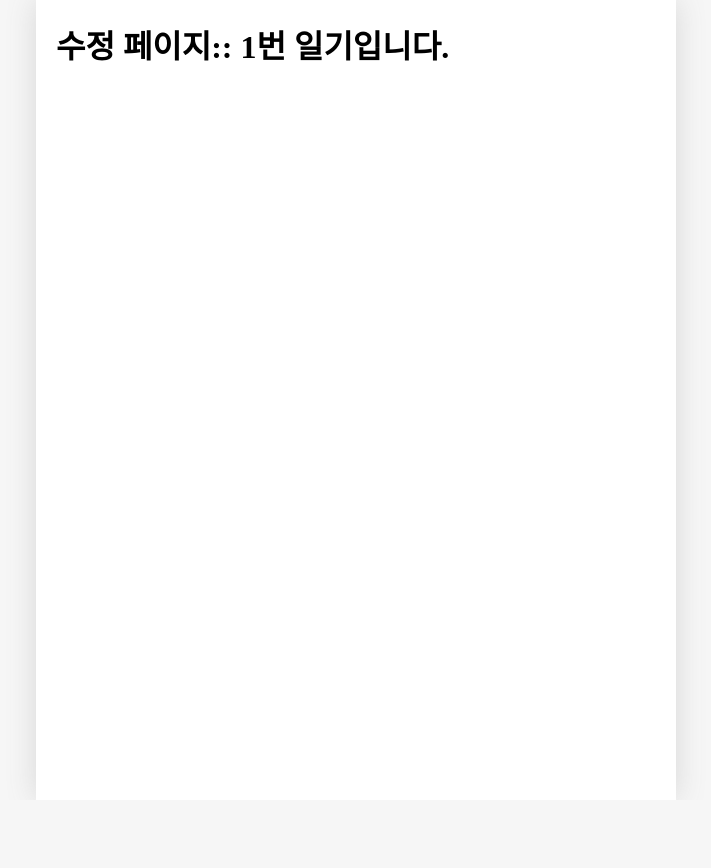
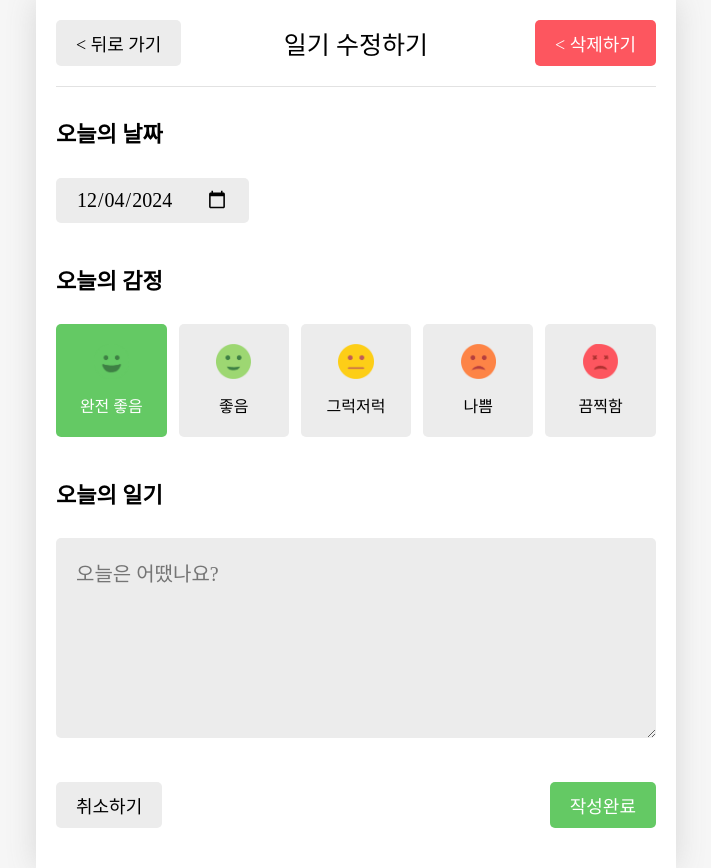
Before and after one commit to takealittletime/Study_ReactJS, a React (Vite) app in the folder ONEBITE-REACT/section12/: page /edit/1 in a window 1280 px wide. Shown: the whole page, without its empty margins (284-995 px from the left). Before the commit the page ends 800 px from the top, so only its background shows below. Built offline with nearby package versions, Linux system fonts and the light colour scheme; a web font is replaced by a local one.

Commit message:
New페이지 구현, Edit 페이지 구현_0.0

```diff
--- a/ONEBITE-REACT/section12/src/components/Editor.jsx
+++ b/ONEBITE-REACT/section12/src/components/Editor.jsx
@@ -1,6 +1,9 @@
 import './Editor.css'
 import EmotionItem from './EmotionItem';
 import Button from './Button';
+
+import { useState } from 'react';
+import { useNavigate } from 'react-router-dom';
 
 const emotionList = [
   {
@@ -26,32 +29,99 @@ const emotionList = [
 
 ]
 
-const Editor = ()=>{
-  const emotionId = 1;
+const getStringedDate = (targetDate) =>{
+  // 날짜 객체 문자열로 parsing-> YYYY-MM-DD
+  let year = targetDate.getFullYear();
+  let month = targetDate.getMonth() + 1;
+  let date = targetDate.getDate();
+
+  if (month < 10) {
+    month = `0${month}`;
+  }
+  if (date < 10){
+    date = `0${date}`;
+  }
+
+  return `${year}-${month}-${date}`;
+};
+
+const Editor = ({ onSubmit })=>{
+  const nav = useNavigate();
+
+  const [input, setInput] = useState({
+    createdDate: new Date(),
+    emotionId: 1,
+    content:"",
+  });
+
+  const onChangeInput = (e)=>{
+    let name = e.target.name;
+    let value = e.target.value;
+
+    if (name == 'createdDate'){
+      value = new Date(value);
+    }
+
+    setInput({
+      ...input,
+      [name]: value,
+    });
+  };
+
+  const onClickSubmitButton = () => {
+    onSubmit(input);
+  }
 
   return (
     <div className='Editor'>
 
       <section className='date_section'>
         <h4>오늘의 날짜</h4>
-        <input type='date'></input>
+        <input
+          name='createdDate'
+          onChange={onChangeInput}
+          value={getStringedDate(input.createdDate)}
+          type='date'
+        />
       </section>
 
       <section className='emotion_section'>
         <h4>오늘의 감정</h4>
         <div className='emotion_list_wrapper'>
-          {emotionList.map((item)=><EmotionItem key={item.emotionId} {...item} isSelected = {item.emotionId == emotionId} />)}
+          {emotionList.map((item)=>(
+            <EmotionItem onClick={()=>
+              onChangeInput({
+                target : {
+                  name: 'emotionId',
+                  value: item.emotionId,
+                },
+              })
+            }
+            key={item.emotionId}
+            {...item}
+            isSelected = {item.emotionId == input.emotionId}
+          />
+        ))}
         </div>
       </section>
 
       <section className='content_section'>
         <h4>오늘의 일기</h4>
-        <textarea placeholder='오늘은 어땠나요?'></textarea>
+        <textarea
+          name='content'
+          value={input.content}
+          onChange={onChangeInput}
+          placeholder='오늘은 어땠나요?'/>
       </section>
 
       <section className='button_section'>
-        <Button text={'취소하기'}/>
-        <Button text={'작성완료'} type={'POSITIVE'} />
+        <Button onClick={()=>nav(-1)}
+        text={'취소하기'}/>
+        <Button
+          onClick={onClickSubmitButton}
+          text={'작성완료'}
+          type={'POSITIVE'}
+        />
       </section>
 
     </div>
--- a/ONEBITE-REACT/section12/src/components/EmotionItem.jsx
+++ b/ONEBITE-REACT/section12/src/components/EmotionItem.jsx
@@ -1,10 +1,16 @@
 import './EmotionItem.css'
 import { getEmotionImage } from '../util/get-emotion-image';
 
-const EmotionItem = ({emotionId, emotionName, isSelected}) => {
+const EmotionItem = ({
+  emotionId,
+  emotionName,
+  isSelected,
+  onClick}) => {
   return (
     <div
-      className={`EmotionItem ${ isSelected? `EmotionItem_on_${emotionId}`:""
+      onClick={onClick}
+      className={`EmotionItem ${
+        isSelected ? `EmotionItem_on_${emotionId}`:""
       }`}
     >
       <img className='emotion_img' src={getEmotionImage(emotionId)}/>
--- a/ONEBITE-REACT/section12/src/pages/Edit.jsx
+++ b/ONEBITE-REACT/section12/src/pages/Edit.jsx
@@ -1,11 +1,40 @@
-import { useParams } from "react-router-dom";
+import Header from "../components/Header";
+import Button from "../components/Button";
+import Editor from "../components/Editor";
+
+import { useContext } from "react";
+import { DiaryDispatchContext } from "../App";
+import { useParams, useNavigate } from "react-router-dom";
 
 const Edit = () => {
   const params = useParams();
+  const nav = useNavigate();
+  const { onDelete } = useContext(DiaryDispatchContext);
+
+  const onClickDelete = () => {
+    if (
+      window.confirm('일기를 정말 삭제하시겠습니까? 다시 복구되지 않습니다!')
+    ){
+      // 일기 삭제 로직
+      onDelete(params.id);
+      nav('/',{replace:true});
+    }
+  };
 
   return (
     <div>
-      <h1>수정 페이지:: {params.id}번 일기입니다.</h1>
+      <Header
+        title={'일기 수정하기'}
+        leftChild={<Button onClick={()=> nav(-1)} text={'< 뒤로 가기'}/>}
+        rightChild={
+        <Button
+          onClick={onClickDelete}
+          text={'< 삭제하기'}
+          type={'NEGATIVE'}
+          />
+        }
+      />
+      <Editor/>
     </div>
   )
 }
--- a/ONEBITE-REACT/section12/src/pages/New.jsx
+++ b/ONEBITE-REACT/section12/src/pages/New.jsx
@@ -2,13 +2,29 @@ import Header from "../components/Header";
 import Button from "../components/Button";
 import Editor from "../components/Editor";
 
+import { useNavigate } from "react-router-dom";
+import { useContext } from "react";
+import { DiaryDispatchContext } from "../App";
+
 
 const New= ()=> {
+  const { onCreate } = useContext(DiaryDispatchContext);
+  const nav = useNavigate();
+
+  const onSubmit = (input) => {
+    onCreate(
+      input.createdDate.getTime(),
+      input.emotionId,
+      input.content
+    );
+    nav('/',{replace:true})
+  };
+
   return (
     <div>
       <Header title={'새 일기 쓰기'}
-      leftChild={<Button text={'< 뒤로 가기'}/>}/>
-      <Editor/>
+      leftChild={<Button onClick={()=> nav(-1)} text={'< 뒤로 가기'}/>}/>
+      <Editor onSubmit={onSubmit}/>
     </div>
   )
 };
```
